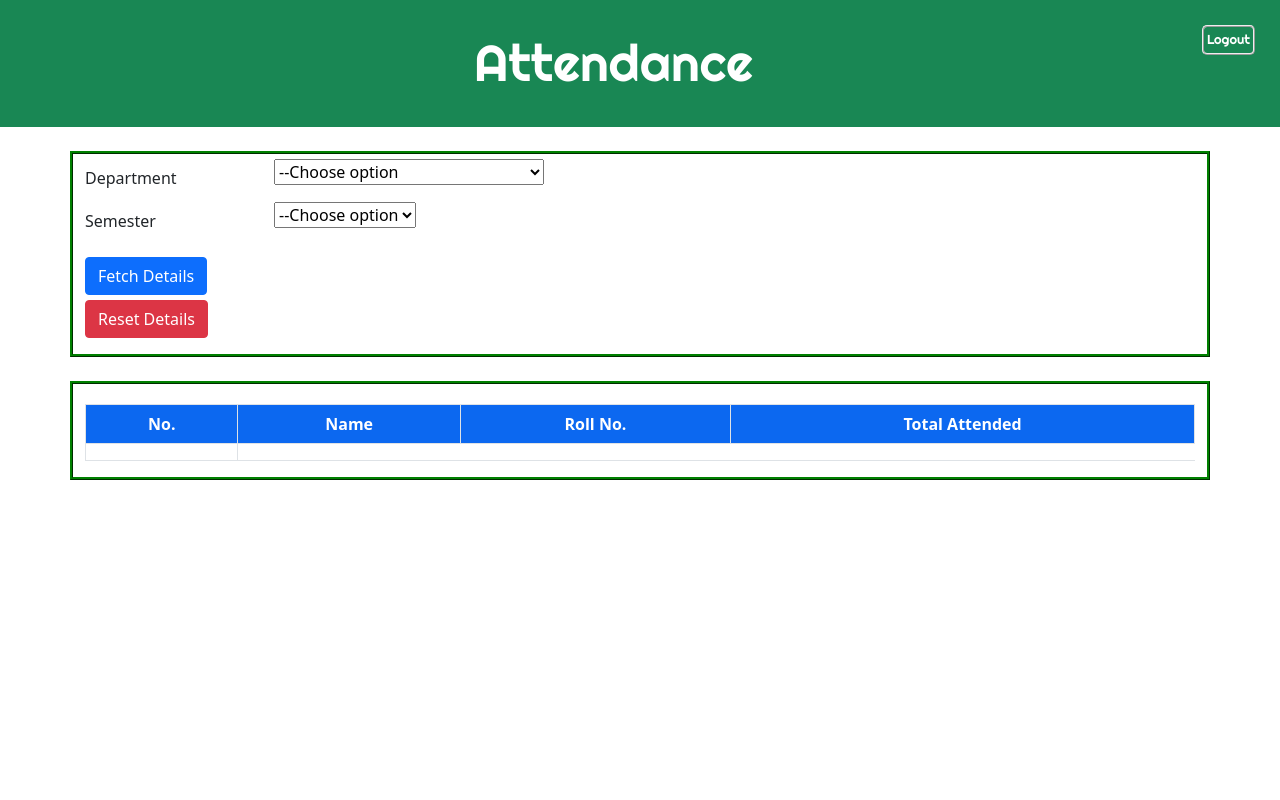
After one commit to erpranavknigam/majorProject, a PHP site: page /teacher/check-attendance.php in a window 1280 px wide. The commit adds this page. Run offline with PHP 8.4, Linux system fonts and the light colour scheme; lists and menus that the app fills with data are empty; some libraries are stand-ins or nearby versions.

Commit message:
fixed links

```diff
--- a/student/student-dashboard.php
+++ b/student/student-dashboard.php
@@ -68,7 +68,7 @@
                         height="200px;">
                     <hr />
                     <div class="card-body bg-success" style="margin-top:-10px;">
-                        <a href="assignment.php" class="text-primary"
+                        <a href="s-assignment.php" class="text-primary"
                             style="text-decoration:none; font-weight:bold; font-size:large;font-family:Poppins; color:limegreen; margin-top:-10px;">
                             <p class="card-text !text-primary linkStyle" style="text-align:center; color:white;">
                                 Submit Assignment</p>
@@ -82,7 +82,7 @@
 
                     <hr />
                     <div class="card-body bg-success" style="margin-top:-10px;">
-                        <a href="notes.php" class="text-primary"
+                        <a href="s-notes.php" class="text-primary"
                             style="text-decoration:none; font-weight:bold; font-size:large;font-family:Poppins; color:limegreen; margin-top:-10px;">
                             <p class="card-text !text-primary linkStyle" style="text-align:center; color:white;">Download
                                 Notes
@@ -102,7 +102,7 @@
 
                     <hr />
                     <div class="card-body bg-success" style="margin-top:-10px;">
-                        <a href="quiz.php" class="text-primary"
+                        <a href="s-quiz.php" class="text-primary"
                             style="text-decoration:none; font-weight:bold; font-size:large;font-family:Poppins; color:limegreen; margin-top:-10px;">
                             <p class="card-text !text-primary linkStyle" style="text-align:center; color:white;">Take Quiz
                             </p>
--- /dev/null
+++ b/teacher/check-attendance.php
@@ -0,0 +1,143 @@
+<?php
+session_start();
+?>
+<html>
+
+<head>
+    <title>Online Classroom| Teacher Dashboard</title>
+    <meta charset="utf-8">
+    <meta name="viewport" content="width=device-width, initial-scale=1">
+
+    <!-- Bootstrap CSS -->
+    <link rel="preconnect" href="https://fonts.gstatic.com">
+    <link rel="preconnect" href="https://fonts.gstatic.com">
+    <link href="https://fonts.googleapis.com/css2?family=Poppins&display=swap" rel="stylesheet">
+    <link rel="stylesheet" href="https://cdn.jsdelivr.net/npm/bootstrap-icons@1.4.1/font/bootstrap-icons.css">
+    <link rel="stylesheet" href="https://cdnjs.cloudflare.com/ajax/libs/font-awesome/4.7.0/css/font-awesome.min.css">
+    <link href="https://fonts.googleapis.com/css2?family=Righteous&display=swap" rel="stylesheet">
+    <link href="https://cdn.jsdelivr.net/npm/bootstrap@5.0.0-beta3/dist/css/bootstrap.min.css" rel="stylesheet"
+        integrity="sha384-eOJMYsd53ii+scO/bJGFsiCZc+5NDVN2yr8+0RDqr0Ql0h+rP48ckxlpbzKgwra6" crossorigin="anonymous">
+    <link rel="stylesheet" href="style/style.css">
+    <link rel="stylesheet" href="https://cdnjs.cloudflare.com/ajax/libs/font-awesome/4.7.0/css/font-awesome.min.css">
+    <style>
+    .container {
+        border: 3px ridge green;
+    }
+
+
+    @media screen and (max-width: 550px) {
+        .container {
+            border: none;
+        }
+    }
+    </style>
+</head>
+
+<body>
+    <div class="jumbotron bg-success"
+        style="text-align:center; padding: 25px; font-size: 4vw;color:white;font-family:Righteous">Attendance
+        <span style="font-size:small;float:right;border:2px ridge ;border-radius:5px;padding: 3px;" class="logout"><a
+                href="../logout.php" style="text-decoration:none;color:white;">Logout</a></span>
+    </div>
+    <br />
+    <div class="container">
+        <form action="<?php echo $_SERVER['PHP_SELF']; ?>" method="GET">
+            <div class="form-group row" style="margin-top:5px;">
+                <label for="inputEmail3" class="col-sm-2 col-form-label">Department</label>
+                <div class="col-sm-10">
+                    <select class="option" name="department" required>
+                        <option disabled="disabled" selected="selected">--Choose option</option>
+                        <option> Computer Science & Engineering</option>
+                        <option> Electrical Engineering </option>
+                        <option> Civil Engineering</option>
+                        <option> Mechanical Engineering </option>
+                        <option> Mining Engineering</option>
+                    </select><br>
+                </div>
+            </div>
+            <div class="form-group row" style="margin-top:5px;">
+                <label for="inputPassword3" class="col-sm-2 col-form-label">Semester</label>
+                <div class="col-sm-10">
+                    <select class="option" name="sem" required>
+                        <option disabled="disabled" selected="selected">--Choose option</option>
+                        <option value=1> 1st </option>
+                        <option value=2> 2nd </option>
+                        <option value=3> 3rd </option>
+                        <option value=4> 4th </option>
+                        <option value=5> 5th </option>
+                        <option value=6> 6th </option>
+                        <option value=7> 7th </option>
+                        <option value=8> 8th </option>
+                    </select><br><br>
+
+                </div>
+            </div>
+            <div class="form-group row" style="margin-top:5px;">
+
+                <div class="col-sm-10">
+                    <button type="submit" class="btn btn-primary" name="fetch">Fetch Details</button>
+                </div>
+                <br />
+                <div class="col-sm-10" style="margin-top: 5px;">
+                    <button type="reset" class="btn btn-danger">Reset Details</button>
+                </div>
+
+            </div>
+        </form>
+    </div>
+    <br />
+    <div class="container container-fluid table-responsive">
+        <?php
+            if(isset($_POST['fetch'])){
+                $con = mysqli_connect("localhost","root","","major");
+                $query = "SELECT `Date` FROM `attendance` WHERE WHERE `Department` = '$dept' AND `Semester` = '$sem' GROUP BY `Date`";
+
+            }
+        ?>
+        <table class="table table-striped table-bordered" width="45%" style="margin-top:20px;">
+            <tr style="text-align:center; color:white" class="bg-primary">
+                <th>No.</th>
+                <th>Name</th>
+                <th>Roll No.</th>
+                <th>Total Attended</th>
+            </tr>
+            <tr>
+                <td>
+                    <?php
+
+                if (isset($_GET['fetch'])) {
+                    $con = mysqli_connect("localhost","root","","major");
+                    $dept = $_GET['department'];
+                    $sem = $_GET['sem'];
+                    $qry = "SELECT * FROM `attendance` WHERE `Department` = '$dept' AND `Semester` = '$sem' GROUP BY `Roll`";
+                    $result = mysqli_query($con,$qry);
+
+                    if (mysqli_num_rows($result) < 1) {
+
+                        echo "<tr><td colspan = '7'>No record Found</td></tr>";
+                    } else {
+                        $count = 0;
+                        while ($data = mysqli_fetch_assoc($result)) {
+
+                            $count++;
+                ?>
+
+            <tr class="tablestyle">
+                <td><?php echo $count ?></td>
+                <td><?php echo $data['Name']?></td>
+                <td><?php echo $data['Roll']?></td>
+                <td><?php echo "";?></td>
+                <!-- <td><?php echo $data['Is_Present']?></td> -->
+
+
+            </tr>
+            <?php
+
+
+                        }
+                    }
+                }
+
+                ?>
+            </td>
+            </tr>
```
Also changed, not shown: teacher/teacher-dashboard.php (+4 -4 lines), teacher/quiz.php (deleted).
